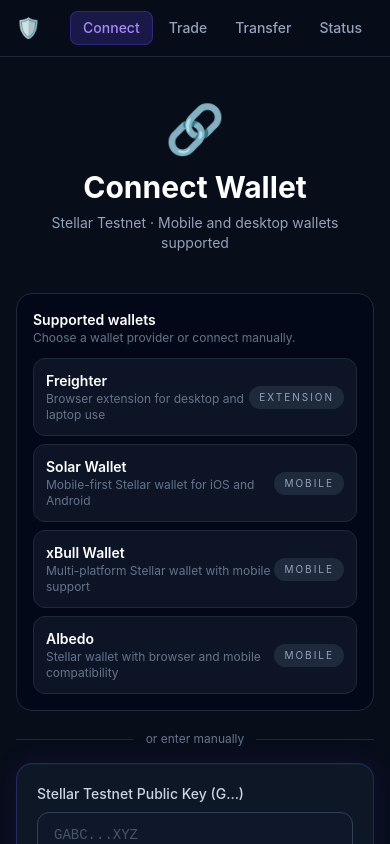
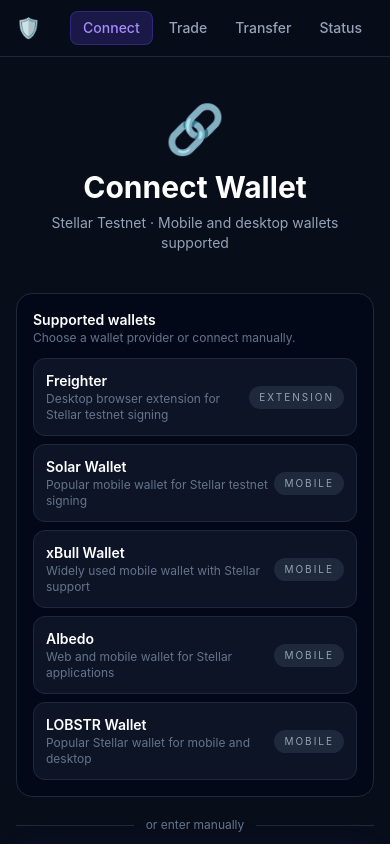
Before and after one commit to opeyemiolami486-creator/Stellar-Build, a Next.js app in the folder zk-shield-dex-modified/frontend/: page /connect in a window 390 px wide. Shown: the top 844 px of the page. Built offline with nearby package versions, Linux system fonts and the light colour scheme; no server answers.

Commit message:
Add mobile wallet deep-link support for Stellar wallets

```diff
--- a/zk-shield-dex-modified/frontend/src/app/connect/page.tsx
+++ b/zk-shield-dex-modified/frontend/src/app/connect/page.tsx
@@ -14,7 +14,7 @@
     id: "freighter",
     name: "Freighter",
     type: "extension",
-    description: "Browser extension for desktop and laptop use",
+    description: "Desktop browser extension for Stellar testnet signing",
     installUrl: "https://www.freighter.app/",
     supportsMobile: false,
   },
@@ -22,7 +22,7 @@
     id: "solar",
     name: "Solar Wallet",
     type: "mobile",
-    description: "Mobile-first Stellar wallet for iOS and Android",
+    description: "Popular mobile wallet for Stellar testnet signing",
     installUrl: "https://www.solarwallet.io/",
     deepLinkSchema: "solarwallet://",
     supportsMobile: true,
@@ -31,7 +31,7 @@
     id: "xbull",
     name: "xBull Wallet",
     type: "mobile",
-    description: "Multi-platform Stellar wallet with mobile support",
+    description: "Widely used mobile wallet with Stellar support",
     installUrl: "https://www.xbull.app/",
     deepLinkSchema: "xbull://",
     supportsMobile: true,
@@ -40,9 +40,18 @@
     id: "albedo",
     name: "Albedo",
     type: "mobile",
-    description: "Stellar wallet with browser and mobile compatibility",
+    description: "Web and mobile wallet for Stellar applications",
     installUrl: "https://albedo.link/",
     deepLinkSchema: "albedo://",
+    supportsMobile: true,
+  },
+  {
+    id: "lobstr",
+    name: "LOBSTR Wallet",
+    type: "mobile",
+    description: "Popular Stellar wallet for mobile and desktop",
+    installUrl: "https://lobstr.co/",
+    deepLinkSchema: "lobstr://",
     supportsMobile: true,
   },
 ];
@@ -106,6 +115,11 @@
       getPublicKey?: () => Promise<string | { publicKey?: string } | null>;
       address?: string;
       getAddress?: () => Promise<string | { address?: string } | null>;
+    };
+    lobstr?: {
+      getPublicKey?: () => Promise<{ publicKey?: string } | string | null>;
+      getAddress?: () => Promise<string | { address?: string } | null>;
+      requestAccess?: () => Promise<{ publicKey?: string; address?: string } | string | null>;
     };
   };
 
@@ -208,11 +222,15 @@
       case "albedo":
         attempts.push({ target: win.albedo, methods: ["publicKey", "address", "getPublicKey", "getAddress"] });
         break;
+      case "lobstr":
+        attempts.push({ target: win.lobstr, methods: ["getPublicKey", "getAddress", "requestAccess"] });
+        break;
       case "generic":
         attempts.push({ target: win.freighter ?? win.freighterApi, methods: ["getPublicKey", "getAddress", "requestAccess"] });
         attempts.push({ target: win.solar ?? win.solarWallet ?? win.solarwallet ?? win.stellarWallet ?? win.stellarwallet, methods: ["getPublicKey", "getAddress", "requestAccess"] });
         attempts.push({ target: win.xbull ?? win.xBull ?? win["x-bull"], methods: ["getPublicKey", "getAddress", "requestAccess"] });
         attempts.push({ target: win.albedo, methods: ["publicKey", "address", "getPublicKey", "getAddress"] });
+        attempts.push({ target: win.lobstr, methods: ["getPublicKey", "getAddress", "requestAccess"] });
         break;
       default:
         break;
@@ -260,7 +278,8 @@
 
       if (typeof window !== "undefined") {
         if (provider.type === "mobile" && provider.deepLinkSchema) {
-          window.location.href = provider.deepLinkSchema;
+          const deepLink = `${provider.deepLinkSchema}${provider.id === "solar" ? "//?network=testnet" : ""}`;
+          window.location.href = deepLink;
           window.setTimeout(() => {
             if (provider.installUrl) {
               window.open(provider.installUrl, "_blank", "noopener,noreferrer");
@@ -273,7 +292,7 @@
 
       setStatus("error");
       setError(
-        `${provider.name} was not detected. If it is already installed, approve the connection prompt and try again. On mobile, the wallet app should open automatically.`
+        `${provider.name} was not detected. If it is already installed, approve the connection prompt and try again. On mobile, the wallet app should open automatically on Stellar testnet.`
       );
     } catch (e: any) {
       setStatus("error");
```
